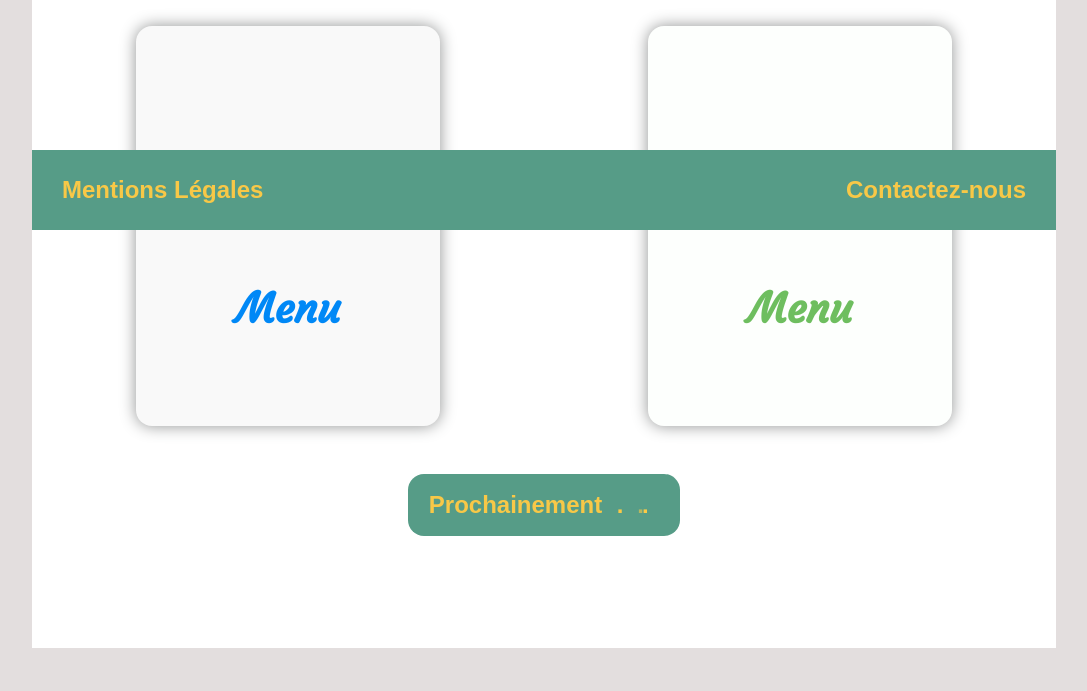
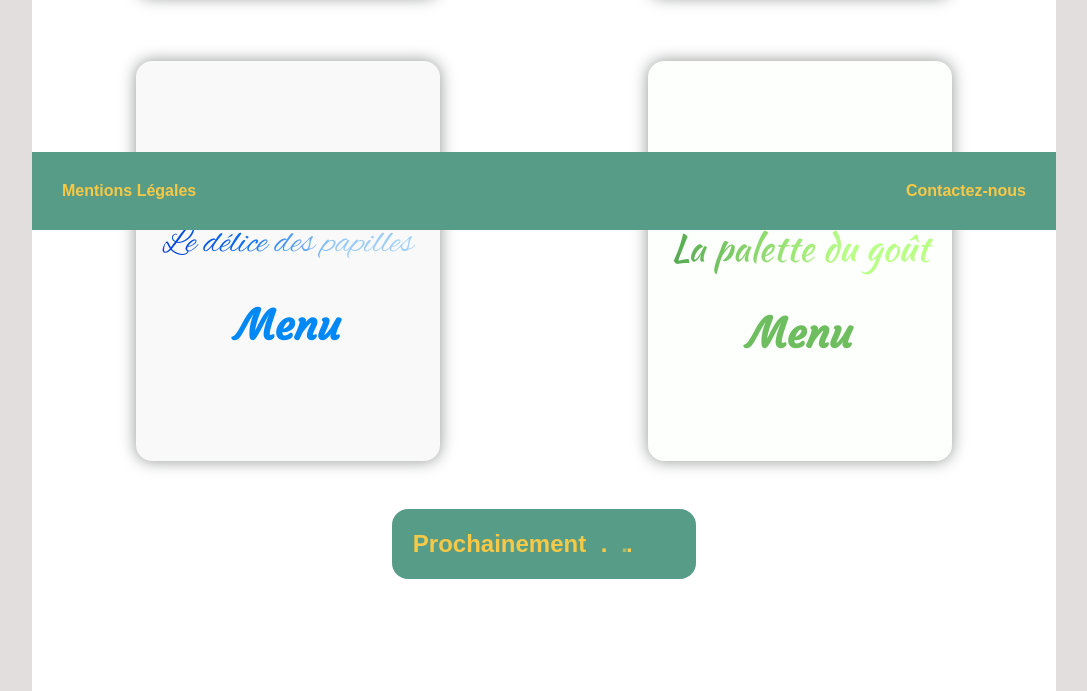
Before and after one commit to lilie65/homyfood, a website: page index.html in a window 1280 px wide. Shown: the part 570-1261 px from the top of the page, without its empty margins (96-1183 px from the left). Before the commit the page ends 1218 px from the top, so only its background shows below. Drawn offline with Linux system fonts and the light colour scheme; a web font is replaced by a local one.

Commit message:
changement taille prochainement

```diff
--- a/sass/_Layout.scss
+++ b/sass/_Layout.scss
@@ -17,7 +17,7 @@
 footer {
   position: fixed;
   bottom: 0rem;
-  width:100%;
+  width: 100%;
   max-width: 64rem;
   background-color: $background-vert;
   padding: 30px;
@@ -29,15 +29,11 @@
     }
     a {
       color: $text-oh;
-      font-size: 1.5rem;
+      font-size: 1rem;
       font-weight: bolder;
-        &:hover {
-          @include wizz;
-        }
-      @include mobile {
-        font-size: 1rem;
+      &:hover {
+        @include wizz;
       }
-
     }
   }
 }
--- a/sass/_menu.scss
+++ b/sass/_menu.scss
@@ -15,11 +15,11 @@
     top: 3.5rem;
     width: 100%;
     font-size: 1.5rem;
-    @include mobile{
-      top:3rem;
+    @include mobile {
+      top: 3rem;
     }
-    @include tablette{
-      top:2.5rem;
+    @include tablette {
+      top: 2.5rem;
     }
   }
   .pages {
@@ -29,7 +29,7 @@
     height: 100%;
     margin-bottom: 8rem;
     @include tablette {
-      margin:5rem;
+      margin: 5rem;
       margin-bottom: 9rem;
     }
     @include mobile {
@@ -41,9 +41,11 @@
       height: 100%;
     }
     h2 {
+      font-display: block;
       text-align: center;
       font-size: 2rem;
       margin: 1rem;
+      margin-top: 3rem;
     }
     h3 {
       display: flex;
@@ -77,7 +79,7 @@
       width: 100%;
       padding: 0 10%;
       .plat {
-        @include mobile{
+        @include mobile {
           width: 80%;
         }
       }
@@ -97,7 +99,7 @@
     &.page1 {
       background-color: $couleur-page1;
       color: $police_couleur1;
-      h2{
+      h2 {
         font-family: $enchante;
       }
       .carte {
@@ -125,11 +127,11 @@
         }
         &:before {
           background-image: url(../img/image1-1.png);
-          width: 38%;
+          width: 36%;
         }
         &:after {
           background-image: url(../img/image1-1.png);
-          width: 38%;
+          width: 36%;
         }
       }
       .note {
@@ -155,7 +157,7 @@
         -webkit-text-fill-color: transparent;
         background-image: -webkit-linear-gradient(left, #e4852f, #8e5df9);
         font-size: 1.8rem;
-        height: 2rem;
+        height: 100%;
         @include mobile {
           font-size: 1.5rem;
         }
@@ -316,8 +318,8 @@
     }
     &.page4 {
       background-color: $couleur-page4;
-      h2{
-      font-family: $gout;
+      h2 {
+        font-family: $gout;
       }
       h2 {
         font-size: 4rem;
@@ -331,7 +333,6 @@
         -webkit-background-clip: text;
         -webkit-text-fill-color: transparent;
         padding: 2rem;
-        height: 5.5rem;
         @include mobile {
           height: 3rem;
           font-size: 2.3rem;
--- a/sass/_mixins.scss
+++ b/sass/_mixins.scss
@@ -1,11 +1,10 @@
-@mixin body{
+@mixin body {
   font-family: sans-serif;
   font-size: 1rem;
-  line-height: 20px;
   color: black;
   background-color: $page;
 }
-@mixin form-page{
+@mixin form-page {
   display: flex;
   flex-direction: column;
   width: 100%;
@@ -14,33 +13,35 @@
   margin: 0 auto;
   background-color: white;
   /*petit ecran de type mobile*/
-}@mixin mobile{
+}
+@mixin mobile {
   @media only screen and (max-width: 760px) {
     @content;
   }
 }
 /*petit ecran de type tablette*/
 @mixin tablette {
-  @media only screen and (max-width: 1024px) and (orientation : portrait){
+  @media only screen and (max-width: 1024px) and (orientation: portrait) {
     @content;
   }
 }
-@mixin flex-column{
+@mixin flex-column {
   display: flex;
   flex-direction: column;
 }
 
-@mixin order{
+@mixin order {
   display: flex;
   flex-wrap: wrap;
 }
 /* effet point d'exclamation dynamique section menu principal*/
-@mixin effet-proch{
+@mixin effet-proch {
   content: " .";
   animation: point-suspention 3s infinite;
 
   @keyframes point-suspention {
-  0%, 20% {
+    0%,
+    20% {
       color: rgba(0, 0, 0, 0);
       text-shadow: 2.2rem 0 0 rgba(0, 0, 0, 0);
     }
@@ -51,13 +52,14 @@
     60% {
       text-shadow: 2.2rem 0 0 #fdcb46;
     }
-  80%,100%{
+    80%,
+    100% {
       text-shadow: 1.1rem 0 0 #fdcb46, 2.2rem 0 0 #fdcb46;
     }
   }
 }
 /*effet wizz section footer*/
-@mixin wizz{
+@mixin wizz {
   cursor: pointer;
   animation: effet 80ms ease-in-out;
   animation-iteration-count: 20;
@@ -74,12 +76,11 @@
   }
 }
 /* souligne les titre au survol de la souris*/
-@mixin souligne{
+@mixin souligne {
   background-size: 0 100%;
   transition: background-size 0.6s;
   padding: 10px;
   &:hover {
     background-size: 100% 100%;
   }
-
 }
--- a/sass/_variables.scss
+++ b/sass/_variables.scss
@@ -1,18 +1,18 @@
-$background-vert: #569C87;
-$text-oh:#F8C847;
+$background-vert: #569c87;
+$text-oh: #f8c847;
 $border-menu: #919393;
 $page: #e3dede;
-$background-page:white;
-$couleur-page1:#FCDFDA;
-$couleur-page2:#FEF5FD;
-$couleur-page3:#F9F9F9;
-$couleur-page4:#FDFFFD;
-$couleur2-1:#c77228;
-$couleur2-2:#a56696;
-$couleur2-3:#6e4fc7;
-$francaise:'Croissant One', cursive;
-$papille:'Alex Brush', cursive;
-$enchante:'Devonshire', cursive;
-$menu:'Courgette', cursive;
-$gout: 'Kaushan Script', cursive;
-$police_couleur1:#3d1319;
+$background-page: white;
+$couleur-page1: #fcdfda;
+$couleur-page2: #fef5fd;
+$couleur-page3: #f9f9f9;
+$couleur-page4: #fdfffd;
+$couleur2-1: #c77228;
+$couleur2-2: #a56696;
+$couleur2-3: #6e4fc7;
+$francaise: "Croissant One", cursive;
+$papille: "Alex Brush", cursive;
+$enchante: "Devonshire", cursive;
+$menu: "Courgette", cursive;
+$gout: "Kaushan Script", cursive;
+$police_couleur1: #3d1319;
--- a/sass/main.scss
+++ b/sass/main.scss
@@ -24,15 +24,15 @@
 }
 
 .menus {
-  display:block;
+  display: block;
   border: groove 0px;
   border-radius: 1rem;
   box-shadow: 0rem 0rem 1rem $border-menu;
   width: 19rem;
   height: 25rem;
   margin: 2rem;
-   a{
-    height:100%;
+  a {
+    height: 100%;
     /*grossi les diferents menus et éclairci celui-ci au survole de la souris*/
     &:hover {
       cursor: pointer;
@@ -42,7 +42,7 @@
     }
   }
   &.menu1 {
-    display:flex;
+    display: flex;
     flex-direction: column;
     justify-content: center;
     background-color: $couleur-page1;
@@ -51,7 +51,6 @@
     .note-index {
       margin-top: 5rem;
       font-size: 4rem;
-
     }
     p {
       font-family: $enchante;
@@ -61,13 +60,12 @@
     h2 {
       font-family: $menu;
       color: $police_couleur1;
-      margin-top: 4rem;
-      font-size:2.6rem;
+      margin-top: 2rem;
+      font-size: 2.6rem;
     }
-
   }
   &.menu2 {
-    display:flex;
+    display: flex;
     flex-direction: column;
     justify-content: center;
     background-color: $couleur-page2;
@@ -78,17 +76,17 @@
       -webkit-background-clip: text;
       -webkit-text-fill-color: transparent;
       background-image: -webkit-linear-gradient(left, #e4852f, #8e5df9);
-      margin-top:10rem;
+      margin-top: 10rem;
     }
     h2 {
       font-family: $francaise;
       font-size: 2.6rem;
       color: #c77228;
-      margin-top: 4rem;
+      margin-top: 3rem;
     }
   }
   &.menu3 {
-    display:flex;
+    display: flex;
     flex-direction: column;
     justify-content: center;
     background-color: $couleur-page3;
@@ -105,19 +103,18 @@
       );
       -webkit-background-clip: text;
       -webkit-text-fill-color: transparent;
-      margin-top:10rem;
-      height:3rem;
+      margin-top: 10rem;
     }
     h2 {
       font-family: $menu;
       font-size: 2.6rem;
       color: #0088f6;
-      margin-top:4rem;
+      margin-top: 2rem;
     }
   }
   &.menu4 {
     background-color: $couleur-page4;
-    display:flex;
+    display: flex;
     flex-direction: column;
     justify-content: center;
     font-size: 2.3rem;
@@ -133,14 +130,13 @@
       );
       -webkit-background-clip: text;
       -webkit-text-fill-color: transparent;
-      margin-top:10rem;
-      height: 3rem;
+      margin-top: 10rem;
     }
     h2 {
       font-family: $menu;
       font-size: 2.6rem;
       color: #6ebe5f;
-      margin-top:4rem;
+      margin-top: 2rem;
     }
   }
 }
@@ -155,9 +151,9 @@
     margin-bottom: 7rem;
     margin-top: 1rem;
     padding: 1.3rem;
-      width: 17rem;
+    width: 19rem;
     &:after {
-        margin-left:0.5rem;
+      margin-left: 0.5rem;
       @include effet-proch;
     }
   }
```
Also changed, not shown: css/style.css, 1 other file. Lines whose indentation alone changed are shown as unchanged.
